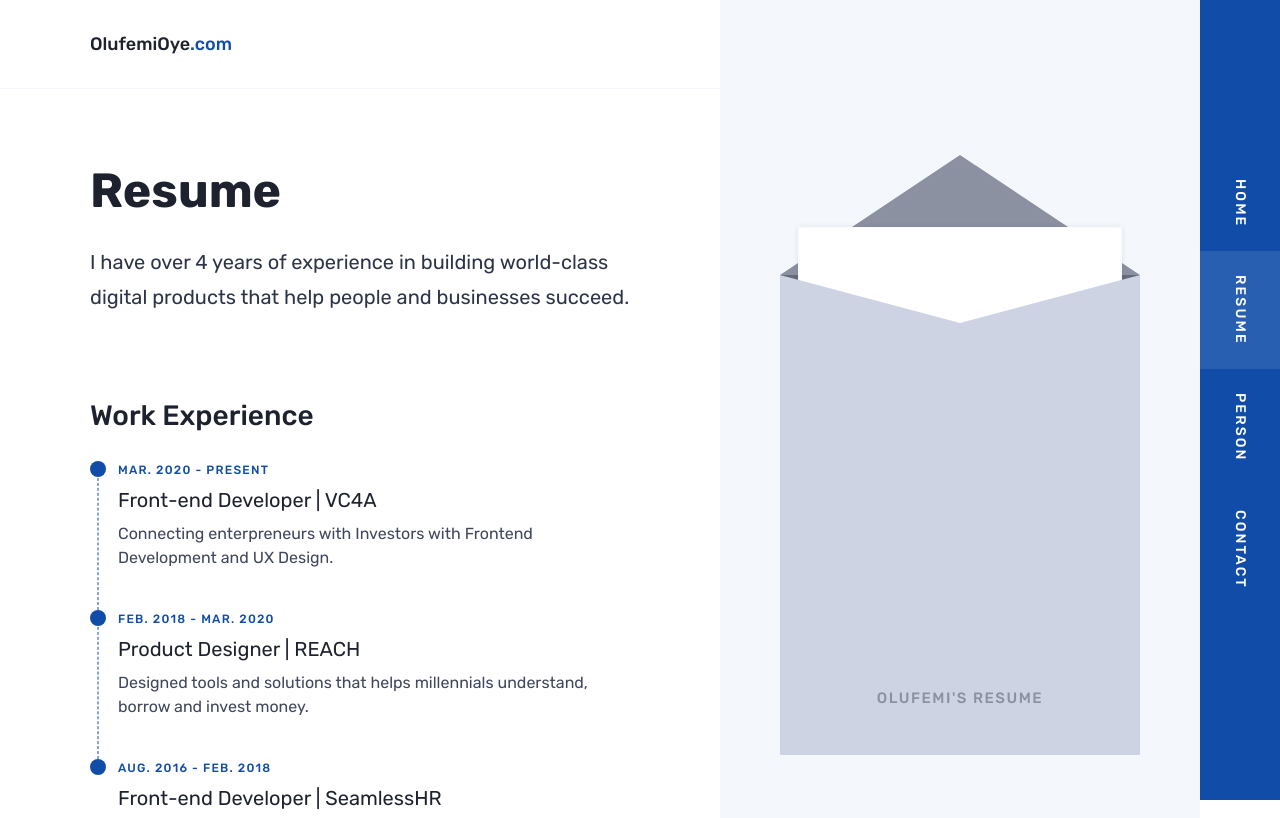
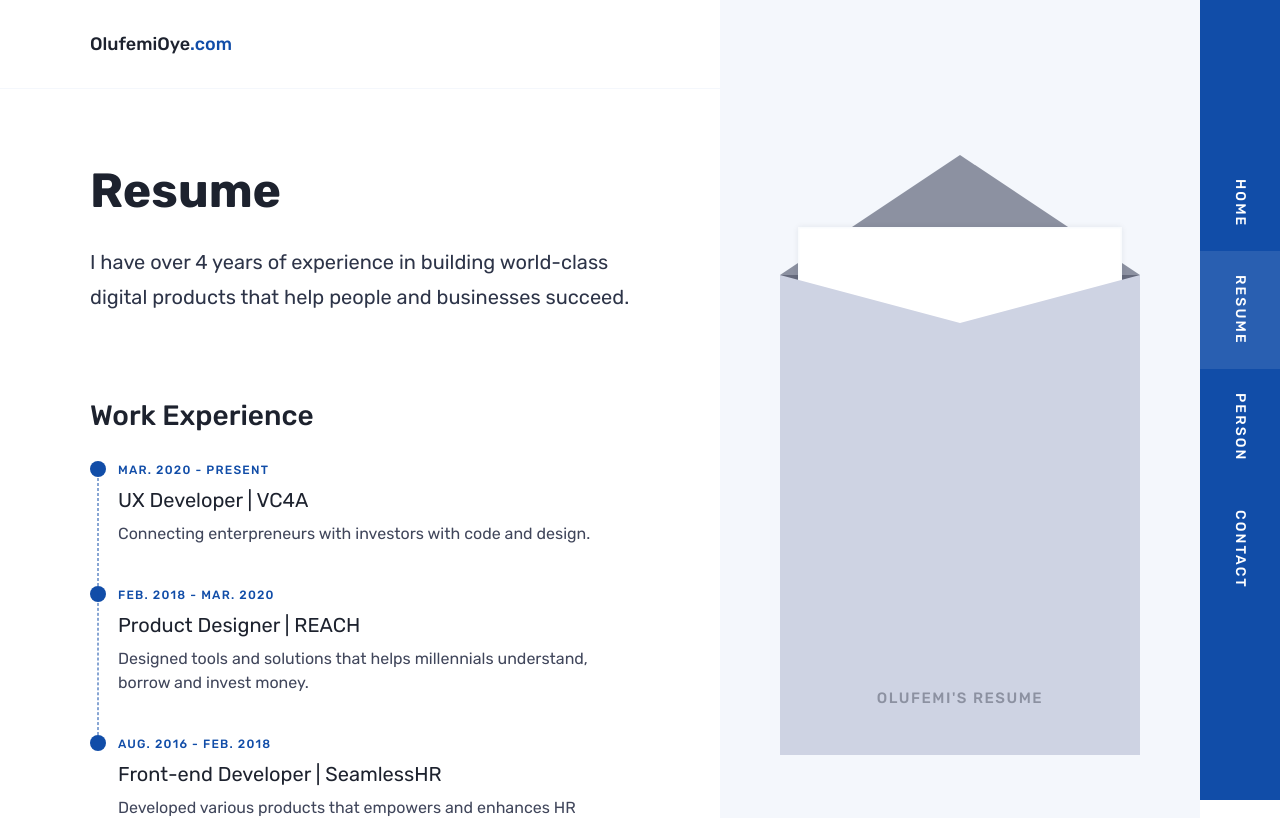
Before and after one commit to olufemioye/olufemioye.com-V3, a Vue app: page /resume in a window 1280 px wide. Shown: the top 818 px of the page. Built offline with nearby package versions, Linux system fonts and the light colour scheme.

Commit message:
hotfix: change vc4a role

```diff
--- a/src/components/pages/Resume.vue
+++ b/src/components/pages/Resume.vue
@@ -7,8 +7,8 @@
 				<section class="margin-b-lg" data-aos="fade-up" data-aos-duration="600" data-aos-delay="600">
 					<h4 class="sub-heading">Work Experience</h4>
 					<Timeline date="Mar. 2020 - Present"
-										role="Front-end Developer | VC4A"
-										description="Connecting enterpreneurs with Investors with Frontend Development and UX Design."  />
+										role="UX Developer | VC4A"
+										description="Connecting enterpreneurs with investors with code and design."  />
 					<Timeline date="Feb. 2018 - Mar. 2020"
 										role="Product Designer | REACH"
 										description="Designed tools and solutions that helps millennials understand, borrow and invest money." />
```
